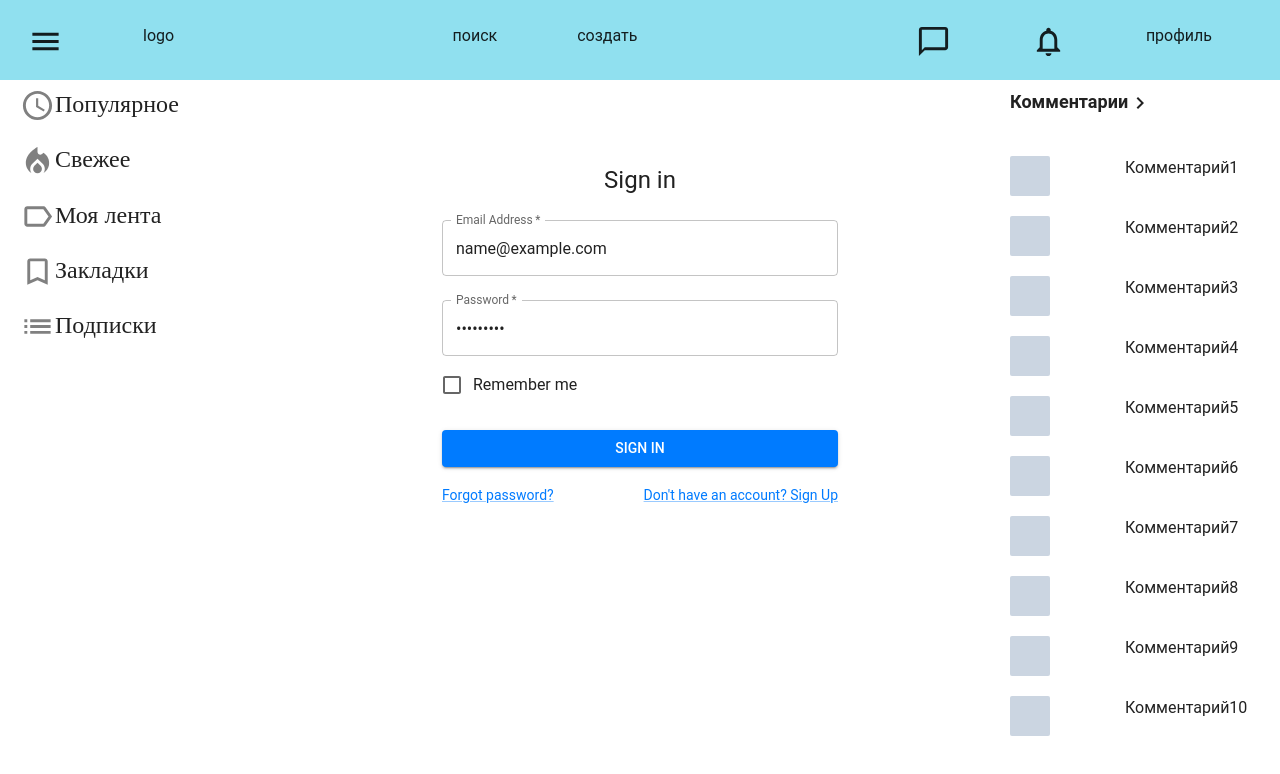
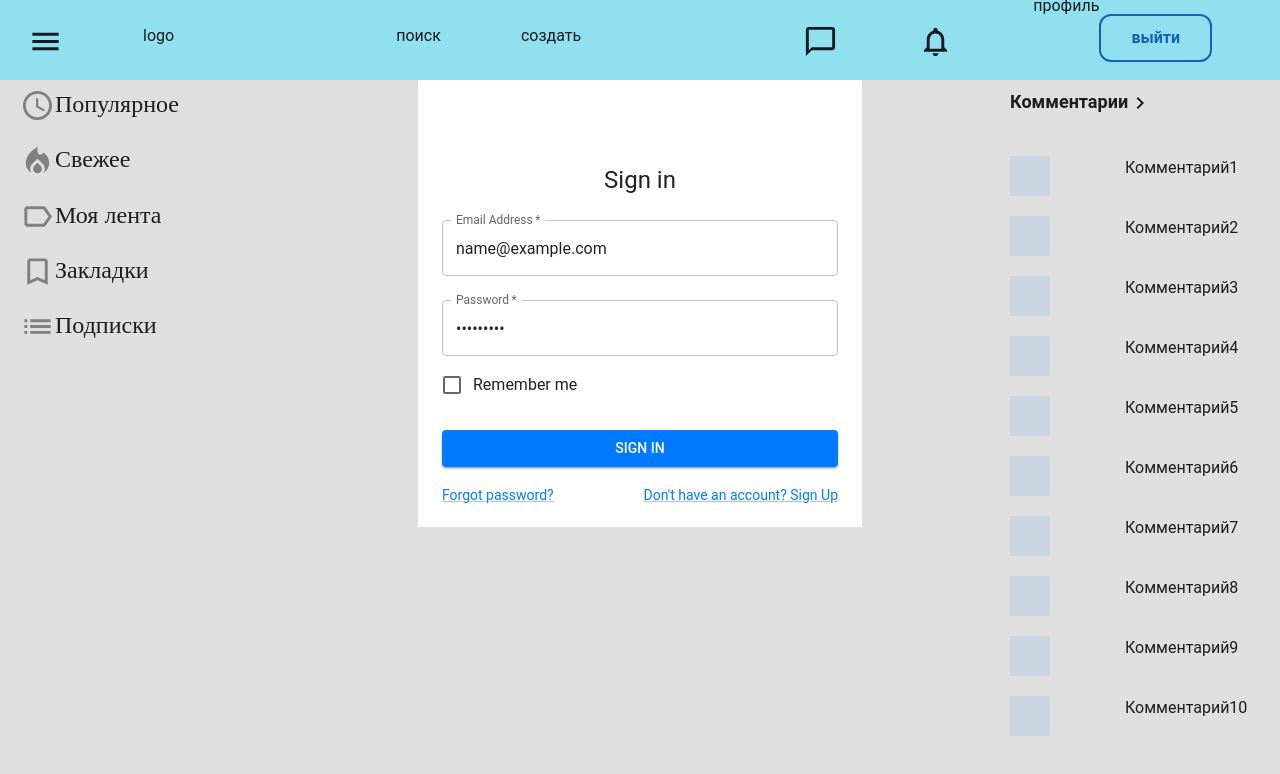
Before and after one commit to turandott/Forum, a Next.js app: page /login in a window 1280 px wide. Both pictures are taken after typing "name@example.com", "Sample123" into the empty fields and a click on the button "SIGN IN". Shown: the top 774 px of the page. Built offline with nearby package versions, Linux system fonts and the light colour scheme; no server answers; a web font is replaced by a local one.

Commit message:
Add redux-persist

```diff
--- a/package.json
+++ b/package.json
@@ -32,6 +32,7 @@
     "react-dom": "18.2.0",
     "react-redux": "^8.0.7",
     "redux": "^4.2.1",
+    "redux-persist": "^6.0.0",
     "tailwindcss": "3.3.2",
     "typescript": "5.0.4",
     "yup": "^1.2.0"
--- a/src/app/components/navbar/navbar.tsx
+++ b/src/app/components/navbar/navbar.tsx
@@ -1,4 +1,4 @@
-import React, { FunctionComponent } from 'react'
+import React, { FunctionComponent, useEffect } from 'react'
 import MenuIcon from '@mui/icons-material/Menu';
 import NotificationsNoneIcon from '@mui/icons-material/NotificationsNone';
 import ChatBubbleOutlineIcon from '@mui/icons-material/ChatBubbleOutline';
@@ -8,6 +8,8 @@ import ModalUp from '../modal/ModalUp';
 import Link from 'next/link';
 import { useDispatch, useSelector } from 'react-redux';
 import { AppDispatch } from '../../../../store/store';
+import { CustomButton } from '../buttons/buttons';
+import { setUser, setIsAuthenticated } from '../../../../store/authSlice';
 
 // type Props = {
 //   post: string;
@@ -16,6 +18,13 @@ import { AppDispatch } from '../../../../store/store';
 const Navbar: FunctionComponent<Props> = ({ }) => {
     const dispatch = useDispatch<AppDispatch>()
     const logged = useSelector(state => state.auth.isAuthenticated)
+    function handleLogout() {
+        console.log('logged out')
+        dispatch(setUser(null))
+        dispatch(setIsAuthenticated(false))
+        const logged = false
+    }
+
     return (
         <div className="bg-blue h-20 w-full">
             <div className="mx-7 flex justify-between pt-6">
@@ -38,9 +47,15 @@ const Navbar: FunctionComponent<Props> = ({ }) => {
                     </Tooltip>
                     <li>
                         {logged ?
-                            <Link href="/profile">профиль</Link>
+                            <div className='flex mt-[-30px]'>
+                                <Link href="/profile">профиль</Link>
+                                <div onClick={handleLogout} >
+                                    <CustomButton type='basic' text="выйти" />
+                                </div>
+                            </div>
                             :
                             <Link href="/login">войти</Link>
+
                         }
                         {/* icon */}
                     </li>
--- a/src/app/layout.tsx
+++ b/src/app/layout.tsx
@@ -13,7 +13,7 @@ export default function RootLayout({ children }) {
     <html lang="en">
       <ThemeProvider theme={theme}>
         <CssBaseline />
-        <body>
+        <body className='bg-background'>
           <Providers>
             <Navbar />
             <div className="main">
--- a/src/app/page.tsx
+++ b/src/app/page.tsx
@@ -8,7 +8,7 @@ import SkeletonSideComments from './components/sideComments/SkeletonSideComments
 import { useEffect, useState } from 'react';
 import SkeletonComment from './components/comment/SkeletonComment';
 import ModalUp from './components/modal/modal';
-import getPosts from './api/api';
+import { getPosts } from "./api/api";
 import axios from "axios";
 
 
--- a/src/app/profile/page.tsx
+++ b/src/app/profile/page.tsx
@@ -26,9 +26,9 @@ const ProfilePage: FunctionComponent<Props> = ({ }) => (
                         <SubscriptionCard />
                     </div>
                     <div className="absolute">
+                       {/* <Post/>
                        <Post/>
-                       <Post/>
-                       <Post/>
+                       <Post/> */}
                     </div>
                 </div>
         </>
--- a/src/app/provider.tsx
+++ b/src/app/provider.tsx
@@ -1,13 +1,15 @@
 'use client';
 import { Provider } from "react-redux";
-import { store } from "../../store/store";
+import { store, persistor } from "../../store/store";
 import React from "react";
+import { PersistGate } from 'redux-persist/integration/react';
 
-
-export function Providers({ children }:{children: React.ReactNode}) {
+export function Providers({ children }: { children: React.ReactNode }) {
     return (
         <Provider store={store}>
-            {children}
-        </Provider>
+            <PersistGate loading={null} persistor={persistor}>
+                {children}
+            </PersistGate>
+        </Provider >
     )
 }
--- a/store/store.tsx
+++ b/store/store.tsx
@@ -1,16 +1,26 @@
-'use client';
 import { configureStore } from "@reduxjs/toolkit";
 import { createWrapper } from "next-redux-wrapper";
 import authReducer from "./authSlice";
-import { type } from "os";
+import { persistReducer } from 'redux-persist'
+import storage from 'redux-persist/lib/storage'
+import persistStore from "redux-persist/es/persistStore";
+import thunk from 'redux-thunk';
 
-const makeStore = () =>
-  configureStore({
+const persistConfig = {
+  key: 'root',
+  storage,
+}
+
+const persistedReducer = persistReducer(persistConfig, authReducer)
+
+export const store =configureStore({
     reducer: {
-      auth: authReducer,
+      auth: persistedReducer,
     },
+    middleware: [thunk]
   });
 
-export const store = makeStore();
-export type RootState=ReturnType<typeof store.getState>
-export type AppDispatch=typeof store.dispatch
+export const persistor = persistStore(store);
+// export const store = makeStore();
+export type RootState = ReturnType<typeof store.getState>
+export type AppDispatch = typeof store.dispatch
```
Also changed, not shown: 1 other file (tests, documents, lock files or other folders).
